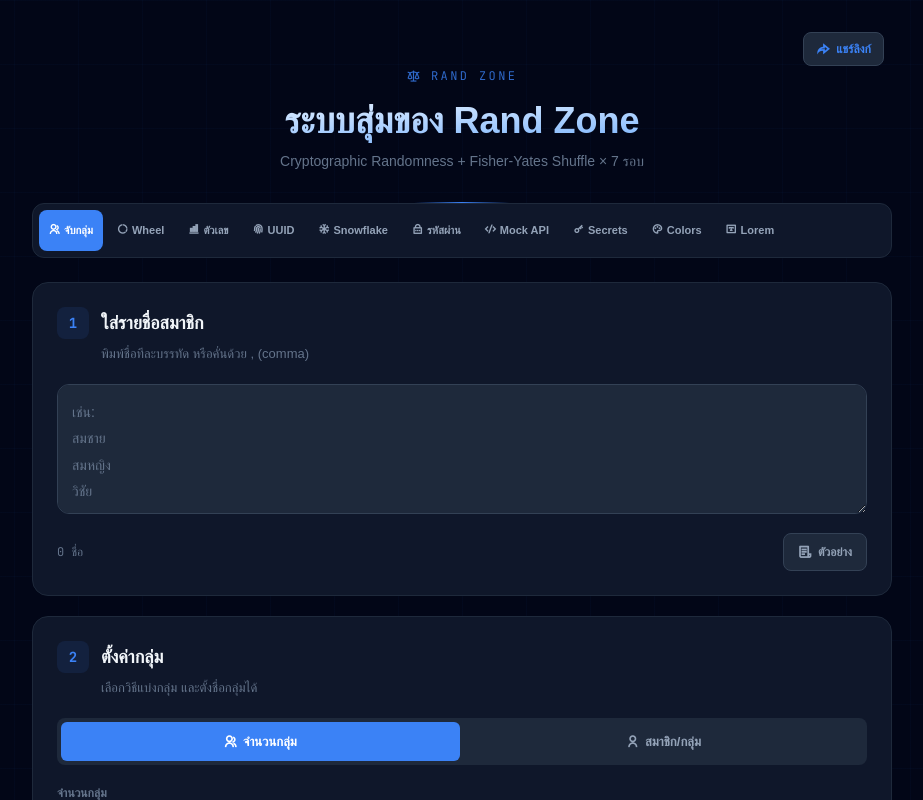
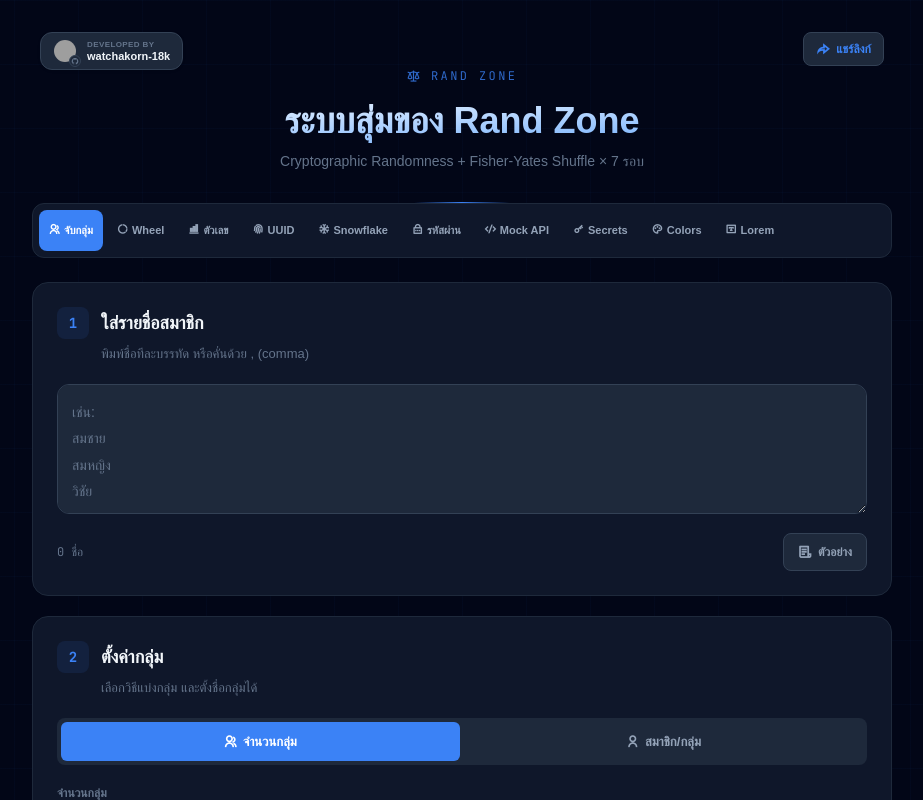
Before and after one commit to watchakorn-18k/rand_zone_app, a SvelteKit app: page / in a window 1280 px wide. Shown: the top 800 px of the page, without its empty margins (178-1101 px from the left). Built offline with nearby package versions, Linux system fonts and the light colour scheme; grey boxes are pictures that could not be loaded; a web font is replaced by a local one.

Commit message:
feat: add developer attribution link to the header.

```diff
--- a/src/routes/+page.svelte
+++ b/src/routes/+page.svelte
@@ -161,6 +161,29 @@
 
 <div class="max-w-[900px] mx-auto px-5 pt-6 pb-16 relative z-10">
   <header class="text-center pt-10 pb-8 relative">
+    <div class="absolute top-2 left-0 sm:left-2 z-20">
+      <a
+        href="https://github.com/watchakorn-18k/rand_zone_app"
+        target="_blank"
+        rel="noopener noreferrer"
+        class="inline-flex items-center gap-2.5 px-3 py-1.5 bg-bg-panel border border-border-default rounded-xl hover:text-text-primary hover:border-accent-default hover:bg-bg-hover transition-all group shadow-sm"
+      >
+        <div class="relative w-6 h-6 shrink-0">
+          <img
+            src="https://avatars.githubusercontent.com/u/74919942?v=4"
+            alt="watchakorn-18k"
+            class="w-full h-full rounded-full object-cover border border-border-subtle group-hover:border-accent-default transition-colors"
+          />
+          <div class="absolute -bottom-1 -right-1 w-3 h-3 bg-bg-panel rounded-full flex items-center justify-center border border-border-default">
+            <i class="ri-github-fill text-[8px] text-text-tertiary group-hover:text-accent-default"></i>
+          </div>
+        </div>
+        <div class="hidden sm:flex flex-col items-start leading-none gap-0.5">
+          <span class="text-[8px] uppercase tracking-wider text-text-tertiary font-bold">Developed by</span>
+          <span class="text-[11px] font-bold text-text-primary">watchakorn-18k</span>
+        </div>
+      </a>
+    </div>
     <div class="absolute top-2 right-0 sm:right-2 z-20">
       <button on:click={shareLink} class="inline-flex items-center gap-1.5 px-3 py-1.5 bg-bg-panel border border-border-default rounded-lg text-xs font-semibold text-accent-default hover:bg-bg-hover hover:text-accent-default transition-colors">
         <i class="ri-share-forward-line text-sm"></i> แชร์ลิงก์
@@ -244,4 +267,5 @@
   <div class={currentTab === 'lorem' ? 'block' : 'hidden'}>
     <LoremGenerator bind:this={loremGeneratorCmp} />
   </div>
+
 </div>
```
